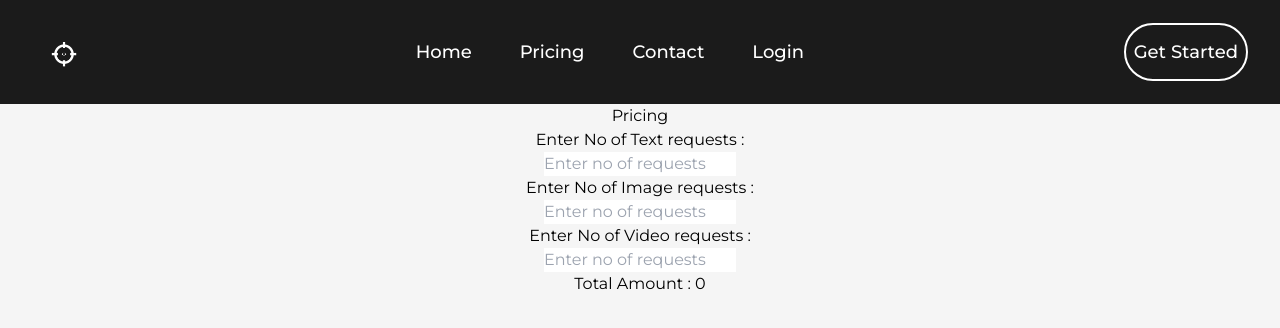
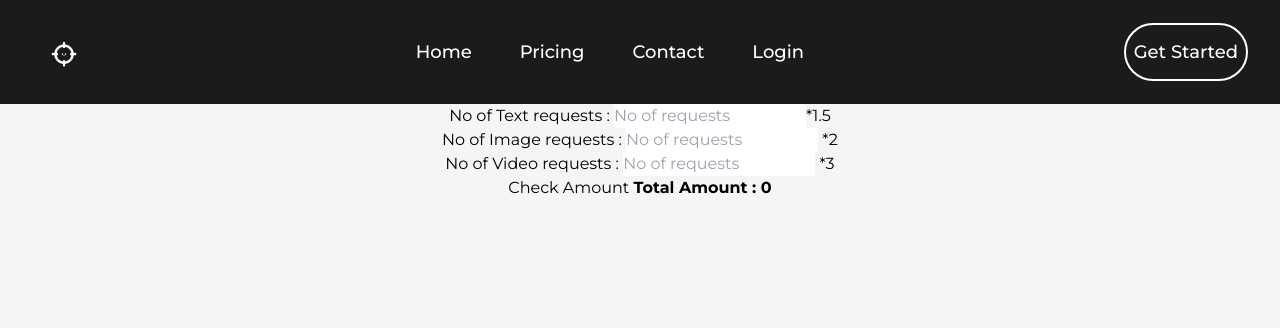
Before and after one commit to shivaay108/Frontend-content-watchdog, a Next.js app: page /pricing in a window 1280 px wide. Shown: the top 328 px of the page. Built offline with nearby package versions, Linux system fonts and the light colour scheme.

Commit message:
changes done in landing

```diff
--- a/pages/components/Navbar.js
+++ b/pages/components/Navbar.js
@@ -18,9 +18,9 @@ const NavBar = () => {
       <Logo/>
       <nav>
         <CustomLink href="/" title="Home" className="mr-6"/>
-        <CustomLink href="/" title="Pricing" className="mx-6"/>
-        <CustomLink href="/" title="Contact" className="mx-6"/>
-        <CustomLink href="/" title="Login" className="ml-6"/>
+        <CustomLink href="/pricing" title="Pricing" className="mx-6"/>
+        <CustomLink href="/contact" title="Contact" className="mx-6"/>
+        <CustomLink href="/login" title="Login" className="ml-6"/>
 
       </nav>
 
--- a/pages/pricing.js
+++ b/pages/pricing.js
@@ -3,6 +3,7 @@ const Calculator = () => {
     const [textAmount , newTextAmount] = useState(0);
     const [imageAmount , newImageAmount] = useState(0);
     const [videoAmount , newVideoAmount] = useState(0);
+    const totalAmount = textAmount + imageAmount + videoAmount;
     const textAmountInputHandler = (event) => {
       newTextAmount(event.target.value * 1.5);
     }
@@ -12,31 +13,38 @@ const Calculator = () => {
     const videoAmountInputHandler = (event) => {
       newVideoAmount(event.target.value * 3);
     }
-    const buttonClickHandler = (event) => {
-      const totalAmount = textAmount + imageAmount + videoAmount;
-      return totalAmount;
+    if(textAmount < 0 || imageAmount < 0 || videoAmount < 0){
+      alert("Please enter a valid amount")
+      newTextAmount(0);
+      newImageAmount(0);
+      newVideoAmount(0);
+    }
+    const validateAmount = (event) => {
+      if(textAmount + videoAmount + imageAmount < 100){
+        alert("Total Amount should be more than 100")
+      }
+      else{
+        alert("You are good to pay")
+      }
     }
   return(
         <>
-        <div>
-          <h1 className="text-center"> Pricing </h1>
-        </div>
 
-        <div className="text-center">
-            <h3>Enter No of Text requests : </h3>
-            <input onChange={textAmountInputHandler} type="number" placeholder="Enter no of requests" min="0"/>
+
+        <div className="text-center ">
+            <h3>No of Text requests : <span> <input onChange={textAmountInputHandler} type="number" placeholder="No of requests" min="0"/></span><span>*1.5</span></h3>
+
+
             {/* <p>{textAmount}</p> */}
         <div>
-          <h3>Enter No of Image requests : </h3>
-          <input onChange = {imageAmountInputHandler}  type="number" placeholder="Enter no of requests" min="0"/>
+          <h3>No of Image requests : <span><input onChange = {imageAmountInputHandler}  type="number" placeholder="No of requests" min="0"/>   </span><span>*2</span> </h3>
+
         </div>
         <div>
-          <h3>Enter No of Video requests : </h3>
-          <input  onChange={videoAmountInputHandler} type="number" placeholder="Enter no of requests" min="0"/>
-          {/* <p>{videoAmount}</p> */}
+          <h3>No of Video requests : <span><input  onChange={videoAmountInputHandler} type="number" placeholder="No of requests" min="0"/>   </span> <span>*3</span></h3>
         </div>
         <div className="text-center">
-            <button onClick={buttonClickHandler}>Total Amount : {textAmount + videoAmount + imageAmount}</button>
+          <button onClick={validateAmount} className="border-dashed border-black" >Check Amount</button>  <strong>Total Amount : {textAmount + videoAmount + imageAmount}</strong>
         </div>
         </div>
         </>
```
